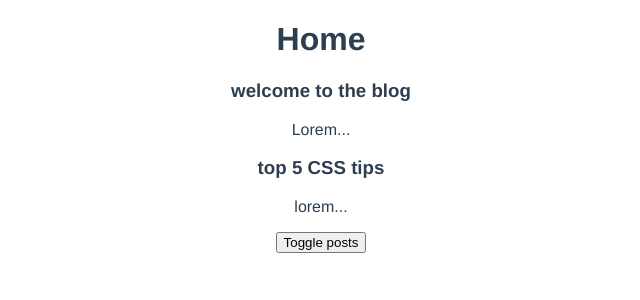
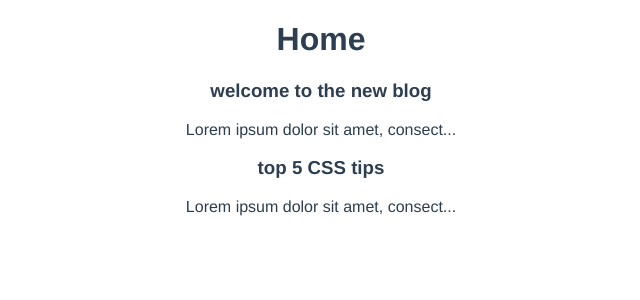
Before and after one commit to MaoDoBan/vue-blog-test, a Vue app: page / in a window 1280 px wide. Shown: the top 300 px of the page, without its empty margins (319-959 px from the left). Built offline with nearby package versions, Linux system fonts and the light colour scheme; data requests are answered from the project's data file.

Commit message:
pegando dados externos no setup()

```diff
--- /dev/null
+++ b/db/db.json
@@ -0,0 +1,24 @@
+{
+  "posts": [
+    {
+      "id": 1,
+      "title": "welcome to the new blog",
+      "body": "Lorem ipsum dolor sit amet, consectetur adipiscing elit",
+      "tags": [
+        "webdev",
+        "coding",
+        "news"
+      ]
+    },
+    {
+      "id": 2,
+      "title": "top 5 CSS tips",
+      "body": "Lorem ipsum dolor sit amet, consectetur adipiscing elit",
+      "tags": [
+        "css",
+        "webdev",
+        "coding"
+      ]
+    }
+  ]
+}
--- a/package.json
+++ b/package.json
@@ -8,6 +8,7 @@
   },
   "dependencies": {
     "core-js": "^3.8.3",
+    "json-server": "^0.17.1",
     "vue": "^3.2.13",
     "vue-router": "^4.0.3"
   },
--- a/src/components/SinglePost.vue
+++ b/src/components/SinglePost.vue
@@ -12,7 +12,7 @@ export default {
   props: ["post"],
   setup(props){
     const inicioTexto = computed(() => {
-      return props.post.body.substring(0, 5) + "...";
+      return props.post.body.substring(0, 35) + "...";
     });
 
     return { inicioTexto };
--- a/src/views/Home.vue
+++ b/src/views/Home.vue
@@ -1,8 +1,7 @@
 <template>
   <div class="home">
     <h1>Home</h1>
-    <PostList v-if="mostrarPosts" :posts="posts"/>
-    <button @click="mostrarPosts = !mostrarPosts">Toggle posts</button>
+    <PostList :posts="posts"/>
   </div>
 </template>
 
@@ -14,14 +13,22 @@ export default {
   name: "Home",
   components: { PostList },
   setup(){ //roda antes dos livecycle hooks
-    const posts = ref([
-      { title: "welcome to the blog", body: "Lorem ipsum", id: 1 },
-      { title: "top 5 CSS tips", body: "lorem ipsum dois", id: 2 },
-    ]);
+    const posts = ref([]);
+    const erro = ref(null);
 
-    const mostrarPosts = ref(true);
+    const load = async () => {
+      try{
+        let data = await fetch("http://localhost:3000/posts");
+        if(!data.ok) throw Error("BD foi de arrasta pra cima!");
+        posts.value = await data.json();
+      }catch(deuRuin){
+        erro.value = deuRuin.message;
+        console.log("ERRO:", erro.value);
+      }
+    };
+    load();
 
-    return { posts, mostrarPosts };
+    return { posts };
   }
 }
 </script>
```
Also changed, not shown: 1 other file (tests, documents, lock files or other folders).
